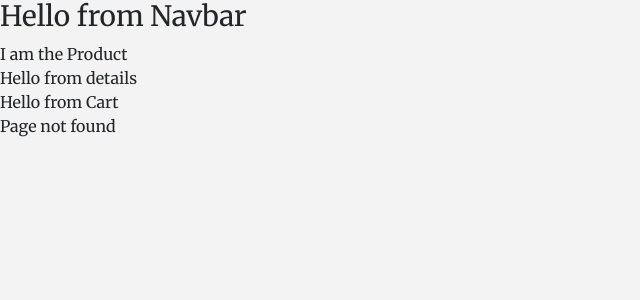
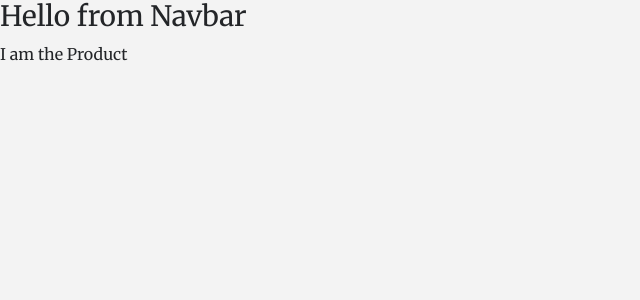
Before and after one commit to kamalyadav11/Online-Mobile-Store, a React (Create React App) app: page / in a window 1280 px wide. Before the commit this address had no page. Shown: the top 300 px of the page, without its empty margins (0-640 px from the left). Built offline with nearby package versions, Linux system fonts and the light colour scheme; a web font is replaced by a local one.

Commit message:
fixed router error

```diff
--- a/src/App.js
+++ b/src/App.js
@@ -14,14 +14,11 @@ class App extends Component {
       <React.Fragment>
         <Navbar />
         <Switch>
-          <Route path="/" component={ProductList} />
+          <Route path="/" component={ProductList} exact />
           <Route path="/details" component={Details} />
           <Route path="/cart" component={Cart} />
-          <Route path="/default" component={Default} />
+          <Route component={Default} />
         </Switch>
-        <Details />
-        <Cart />
-        <Default />
       </React.Fragment>
     );
   }
```
